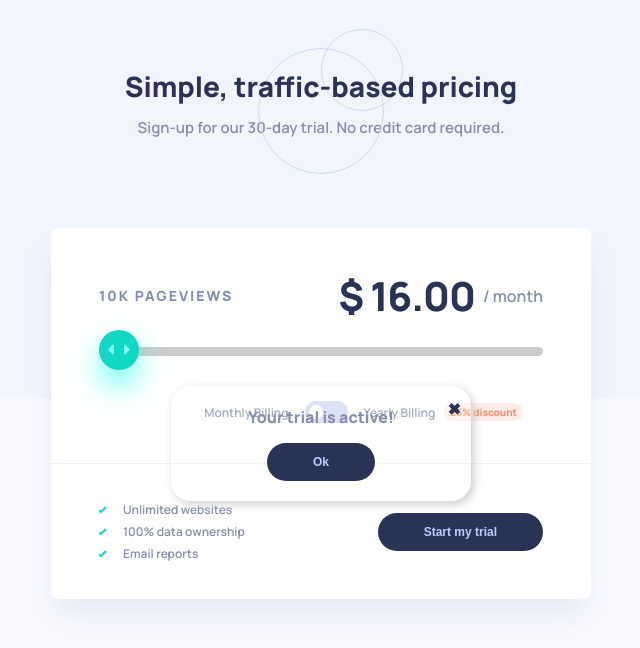
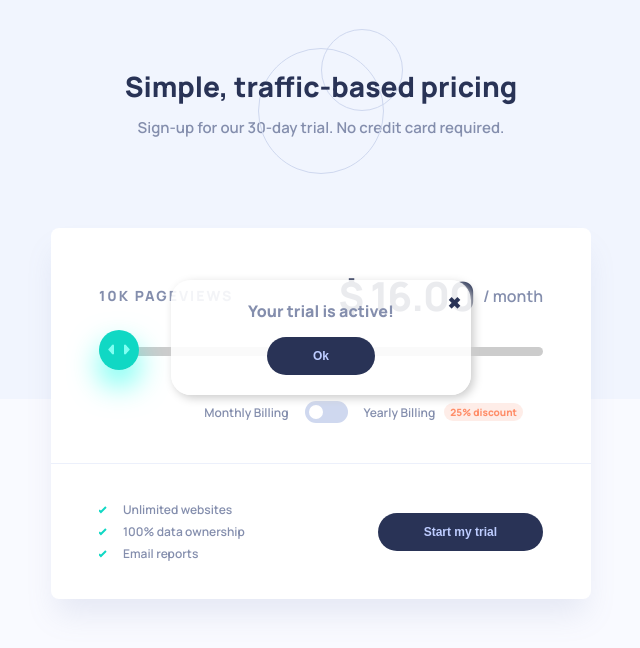
Before and after one commit to ok-webdev/interactive-pricing, a plain HTML site: page index.html in a window 1280 px wide. Both pictures are taken after a click on the button "Start my trial". Shown: the whole page, without its empty margins (319-959 px from the left). Drawn offline with Linux system fonts and the light colour scheme.

Commit message:
change modal

```diff
--- a/css/style.css
+++ b/css/style.css
@@ -356,14 +356,14 @@ body {
 
 .modal {
     position: absolute;
-    top: 60%;
+    top: 40%;
     left: 50%;
     -webkit-transform: translateX(-50%);
     -ms-transform: translateX(-50%);
     transform: translateX(-50%);
     width: 300px;
     padding: 20px;
-    background: rgba(255, 255, 255, 0.247);
+    background: rgba(255, 255, 255, .9);
     border-radius: 20px;
     display: -webkit-box;
     display: -ms-flexbox;
```
